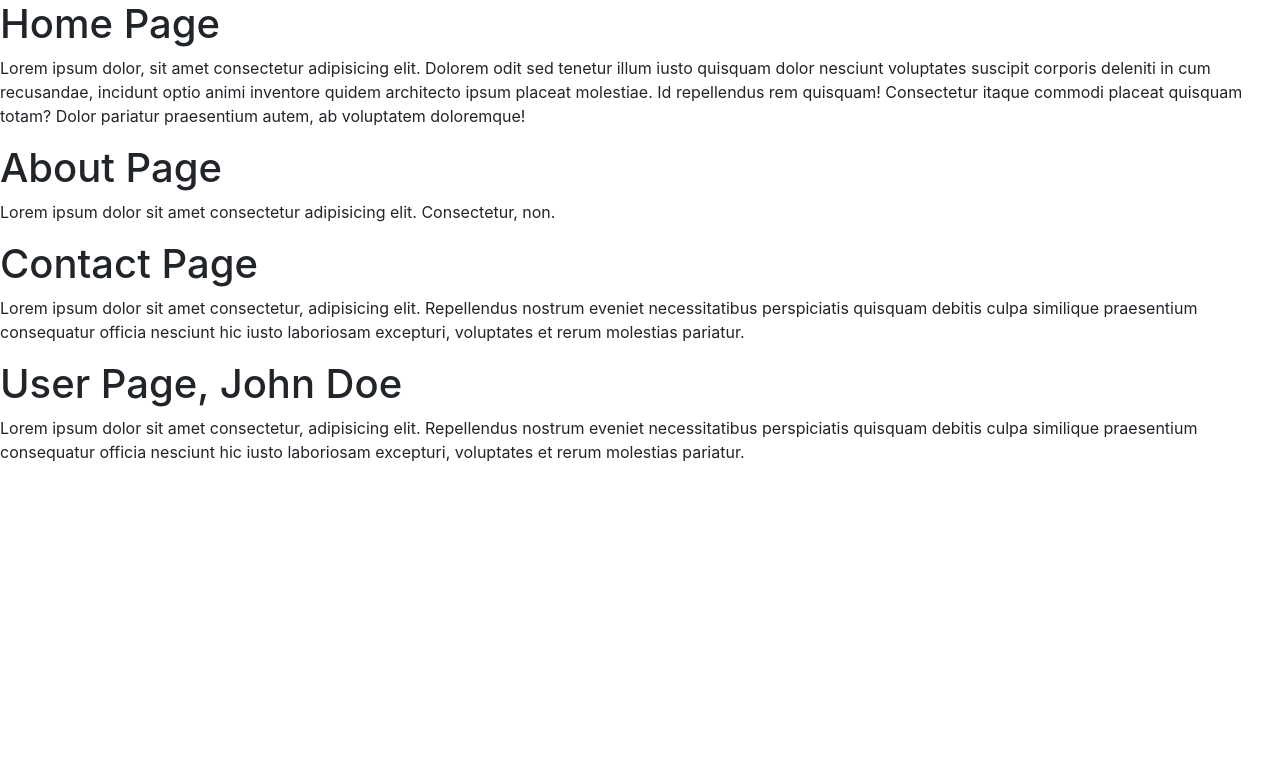
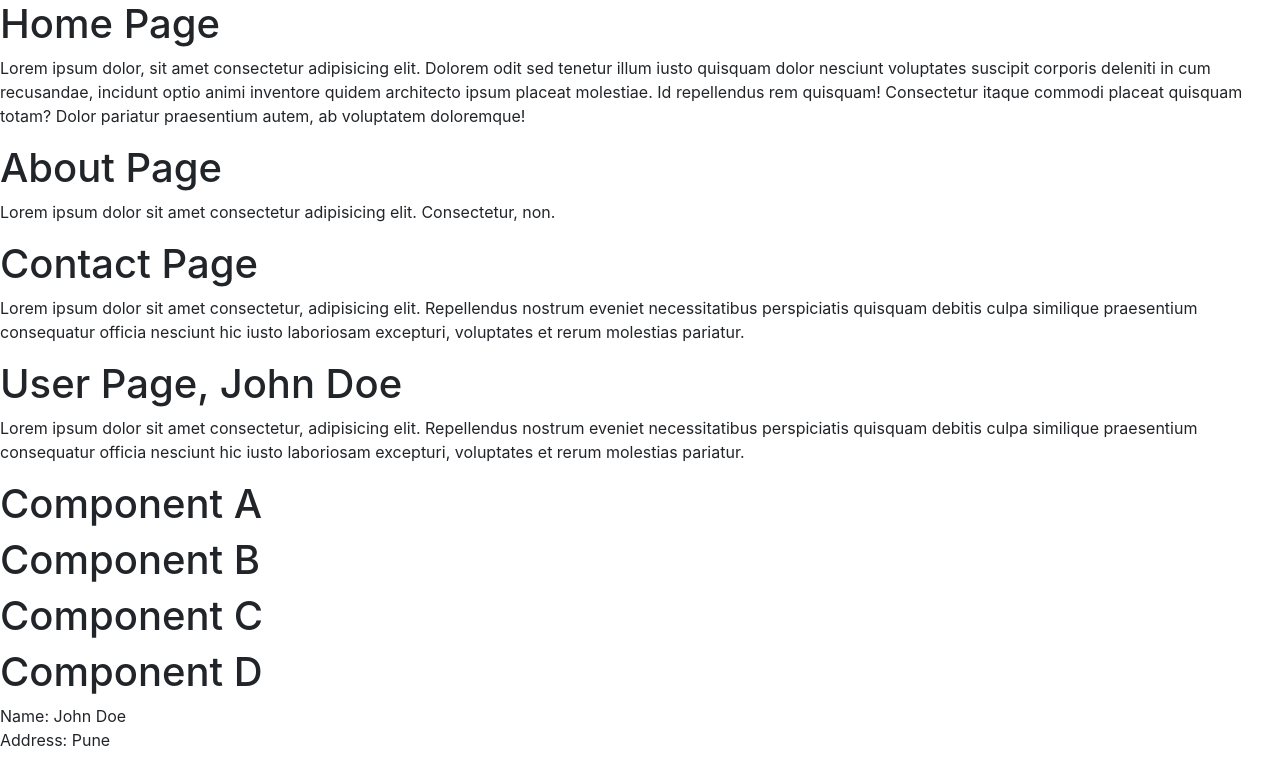
Before and after one commit to shirkeamy/October2024Batch, a React (Create React App) app in the folder react/react-app-1/: page / in a window 1280 px wide. Shown: the top 784 px of the page. Built offline with nearby package versions, Linux system fonts and the light colour scheme.

Commit message:
Add props drilling

```diff
--- a/react/react-app-1/src/App.tsx
+++ b/react/react-app-1/src/App.tsx
@@ -5,6 +5,7 @@ import Home from './Pages/Home';
 import About from "./Pages/About";
 import Contact from './Pages/Contact';
 import User from './Pages/User';
+import CompoentA from './Components/CompoentA';
 
 function App() {
 
@@ -17,6 +18,7 @@ function App() {
       <About />
       <Contact />
       <User userName={userName}  />
+      <CompoentA name={userName} address={'Pune'}  />
     </>
   );
 }
--- /dev/null
+++ b/react/react-app-1/src/Components/CompoentA.tsx
@@ -0,0 +1,19 @@
+import React from "react";
+import CompoentB from "./CompoentB";
+interface ICompoentAProps {
+    name: string;
+    address: string;
+}
+const CompoentA: React.FC<ICompoentAProps> = (props: ICompoentAProps) => {
+
+    const {address, name}: ICompoentAProps = props;
+
+    return (
+        <>
+            <h1>Component A</h1>
+            <CompoentB name={name} address={address} />
+        </>
+    )
+}
+
+export default CompoentA;
--- /dev/null
+++ b/react/react-app-1/src/Components/CompoentB.tsx
@@ -0,0 +1,21 @@
+import React from "react";
+import CompoentC from "./CompoentC";
+
+interface ICompoentBProps {
+    name: string;
+    address: string;
+}
+
+
+const CompoentB: React.FC<ICompoentBProps> = (props: ICompoentBProps) => {
+
+    const {address, name}: ICompoentBProps = props;
+    return (
+        <>
+            <h1>Component B</h1>
+            <CompoentC name={name} address={address} />
+        </>
+    )
+}
+
+export default CompoentB;
--- /dev/null
+++ b/react/react-app-1/src/Components/CompoentC.tsx
@@ -0,0 +1,19 @@
+import React from "react";
+import CompoentD from "./CompoentD";
+
+interface ICompoentCProps {
+    name: string;
+    address: string;
+}
+
+const CompoentC: React.FC<ICompoentCProps> = (props:ICompoentCProps) => {
+    const {address, name}: ICompoentCProps = props;
+    return (
+        <>
+            <h1>Component C</h1>
+            <CompoentD name={name} address={address}  />
+        </>
+    )
+}
+
+export default CompoentC;
--- /dev/null
+++ b/react/react-app-1/src/Components/CompoentD.tsx
@@ -0,0 +1,22 @@
+import React from "react";
+
+interface ICompoentDProps {
+    name: string;
+    address: string;
+}
+
+const CompoentD: React.FC<ICompoentDProps> = (props: ICompoentDProps) => {
+    const {address, name}: ICompoentDProps = props;
+    return (
+        <>
+            <h1>Component D</h1>
+            <p>
+                Name: {name}
+                <br />
+                Address: {address}
+            </p>
+        </>
+    )
+}
+
+export default CompoentD;
```
